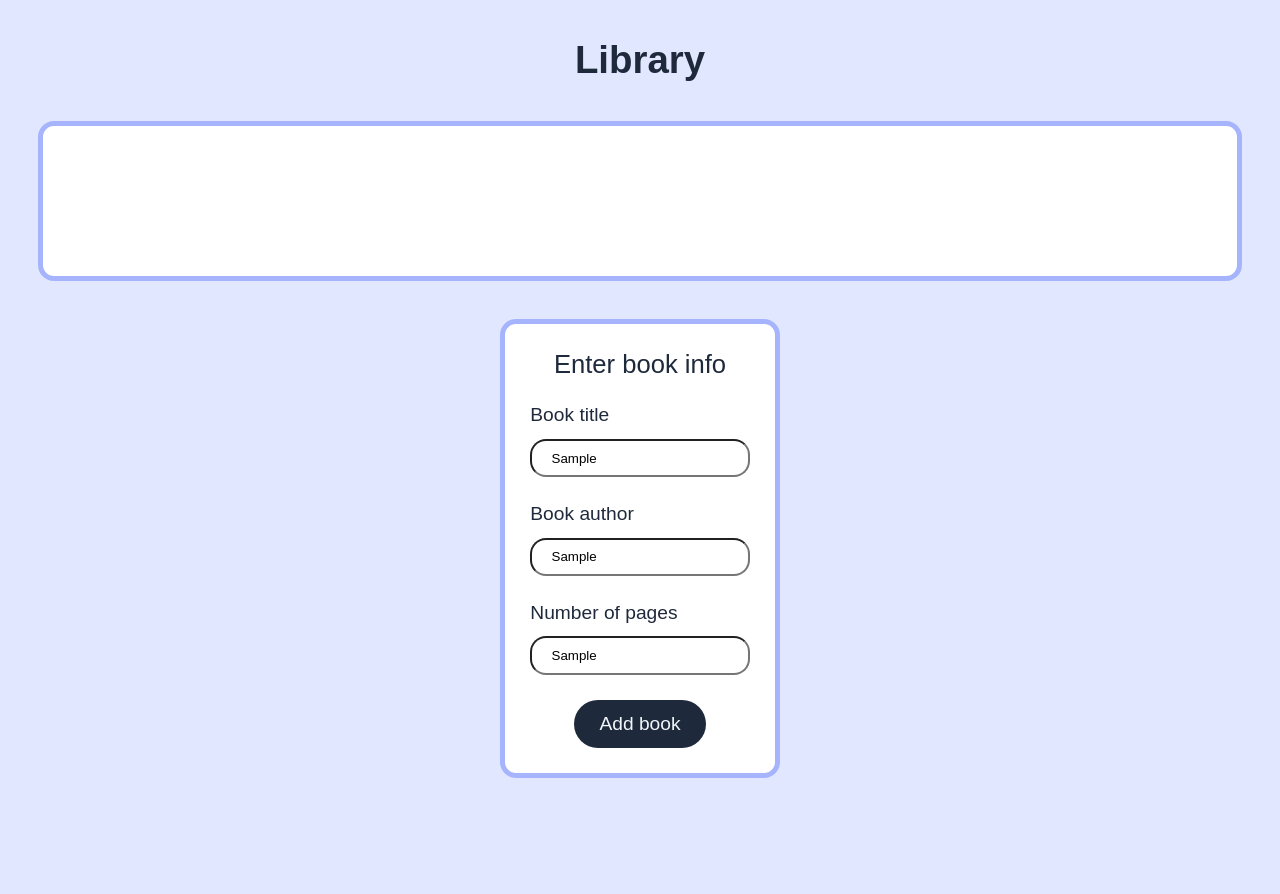
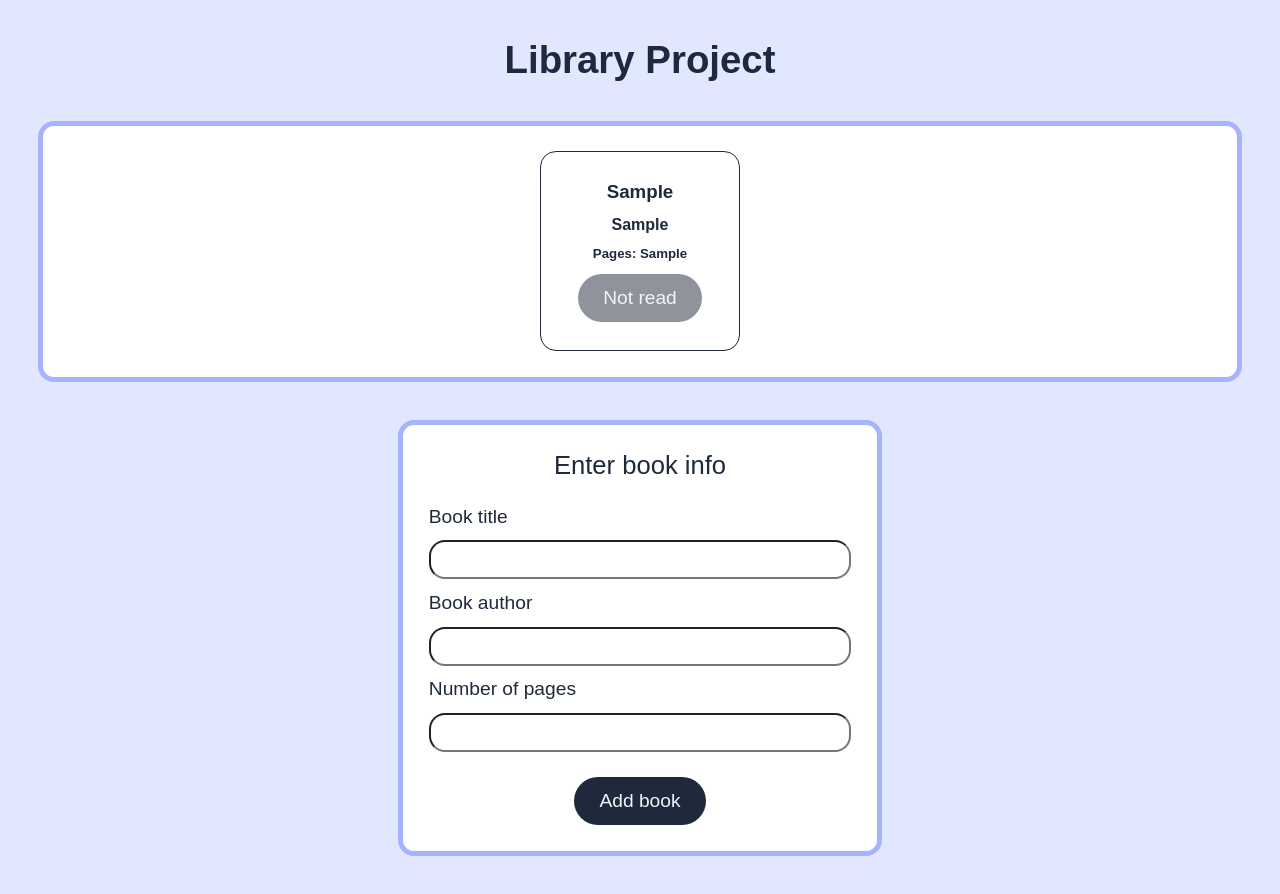
Before and after one commit to rsliapwebd/theodinproject, a plain HTML site: page library/index.html in a window 1280 px wide. Both pictures are taken after typing "Sample", "Sample", "Sample" into the empty fields and a click on the button "Add book". Before the commit the page ends 817 px from the top, so only its background shows below. Drawn offline with Linux system fonts and the light colour scheme.

Commit message:
TODO: read button toggle

```diff
--- a/library/css/style.css
+++ b/library/css/style.css
@@ -33,12 +33,44 @@ h1 {
 }
 
 .library-container {
-  height: 10rem;
   width: 100%;
   padding: 1.6rem;
   background-color: #fff;
   border: 5px solid #a5b4fc;
   border-radius: 1rem;
+  display: flex;
+  justify-content: center;
+  align-items: center;
+  gap: 1.6rem;
+  flex-wrap: wrap;
+}
+
+.cta-text {
+  font-size: 3.6rem;
+  color: rgba(30, 41, 59, 0.25);
+}
+
+.book {
+  height: 25vh;
+  width: 25vh;
+  font-size: 1rem;
+  border: 1px solid #1e293b;
+  border-radius: 1rem;
+  display: flex;
+  flex-direction: column;
+  justify-content: center;
+  align-items: center;
+  gap: 0.8rem;
+  padding: 0.8rem;
+}
+
+.book-btn {
+  background-color: rgba(30, 41, 59, 0.5);
+}
+
+.read {
+  background-color: #14b8a6;
+  color: #fff;
 }
 
 .book-form {
@@ -58,6 +90,14 @@ h1 {
   align-self: center;
 }
 
+.book-form .form-group {
+  display: flex;
+  flex-direction: column;
+  justify-content: center;
+  align-items: center;
+  gap: 0.8rem;
+}
+
 .book-form fieldset {
   display: flex;
   flex-direction: column;
@@ -69,8 +109,10 @@ h1 {
 }
 
 .book-form input {
-  padding: 0.6rem 1.2rem;
+  width: 33vw;
+  padding: 0.4rem 0.8rem;
   border-radius: 1rem;
+  font-size: 1.2rem;
 }
 
 .book-form .add-book {
--- a/library/index.html
+++ b/library/index.html
@@ -4,15 +4,18 @@
     <meta charset="UTF-8" />
     <meta http-equiv="X-UA-Compatible" content="IE=edge" />
     <meta name="viewport" content="width=device-width, initial-scale=1.0" />
-    <title>Library</title>
+    <title>Library Project</title>
     <link rel="stylesheet" href="css/style.css" />
     <script defer src="js/script.js"></script>
   </head>
   <body>
-    <h1>Library</h1>
-    <div class="library-container"></div>
+    <h1>Library Project</h1>
+    <div class="library-container">
+      <h2 class="cta-text">Add your book here</h2>
+    </div>
     <form action="#" class="book-form">
       <legend>Enter book info</legend>
+      <div class="form-group">
         <fieldset>
           <label for="title">Book title</label>
           <input type="text" id="title" class="title" />
@@ -25,6 +28,7 @@
           <label for="num-pages">Number of pages</label>
           <input type="text" id="num-pages" class="num-pages" />
         </fieldset>
+      </div>
       <button type="submit" class="btn add-book">Add book</button>
     </form>
   </body>
--- a/library/js/script.js
+++ b/library/js/script.js
@@ -17,21 +17,49 @@ const Book = function (title, author, numPages) {
   this.title = title;
   this.author = author;
   this.numPages = numPages;
-  this.readStatus = "not read";
+  this.readStatus = "Not read";
 };
 
 // To create book from a form
-const createBook = function () {
-  const book = new Book(title.value, author.value, numPages.value);
+const createBook = function (inputs) {
+  const book = new Book(...inputs);
   library.push(book);
+};
+
+// Clear input fields
+const clearInputs = function () {
+  title.value = author.value = numPages.value = "";
 };
 
 addBtn.addEventListener("click", function (e) {
   e.preventDefault();
-  if (title.value === "" || author.value === "" || numPages.value === "") {
-    alert("Fill the book form, please.");
-  } else {
-    createBook();
-    console.log(library);
-  }
+  const inputs = [title.value, author.value, numPages.value];
+  createBook(inputs);
+  console.log(library);
+  clearInputs();
+  addBooksToDisplay();
 });
+
+// Create and add books from library
+function addBooksToDisplay() {
+  libraryContainer.innerHTML = "";
+  library.forEach((book) => {
+    const div = document.createElement("div");
+    div.innerHTML = `
+    <h3>${book.title}</h3>
+    <h4>${book.author}</h4>
+    <h5>Pages: ${book.numPages}</h5>
+    <button class='btn book-btn'>${book.readStatus}</button>
+    `;
+    div.classList.add("book");
+    libraryContainer.appendChild(div);
+  });
+}
+
+// Read/not read toggle
+const readBtn = document.querySelectorAll(".book-btn");
+readBtn.forEach((btn) =>
+  btn.addEventListener("click", function (e) {
+    e.target.classList.toggle("read");
+  })
+);
```
Lines whose indentation alone changed are shown as unchanged.
